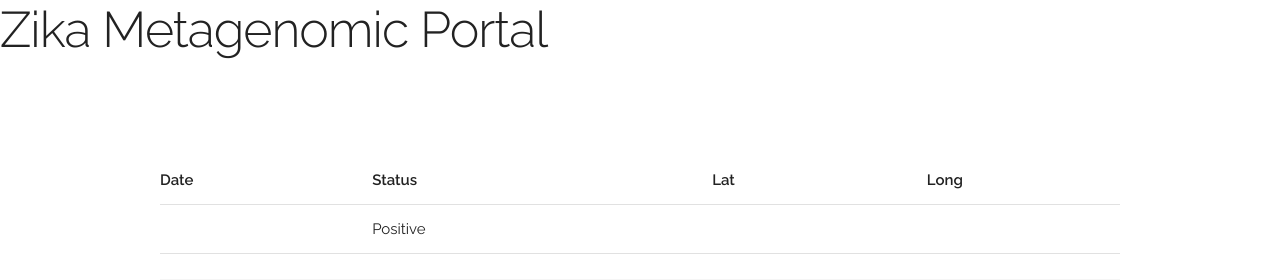
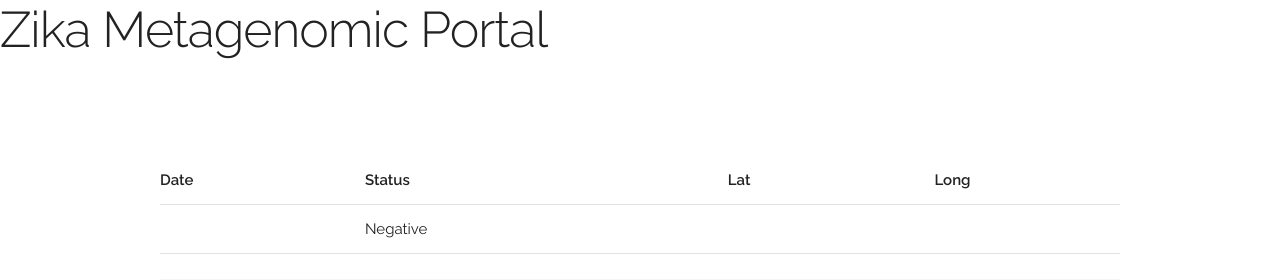
Before and after one commit to wallingTACC/zika-hack, a Django app: template gene_analyze_web/agave_job/templates/submission_details.html in a window 1280 px wide. Shown: the top 280 px of the page. Run offline with Django 3.2, Linux system fonts and the light colour scheme; the template is opened without the code that fills it, so the values that code supplies are empty; some libraries are stand-ins or nearby versions.

Commit message:
Wire up result status

```diff
--- a/gene_analyze_web/agave_job/models.py
+++ b/gene_analyze_web/agave_job/models.py
@@ -14,7 +14,7 @@ class Submission(models.Model):
     lng = models.DecimalField(max_digits=8, decimal_places=3)
     datetime = models.DateTimeField()
 
-    result = models.BooleanField()
+    result = models.NullBooleanField(null=True)
 
     submission_file = models.FileField(null=True)
 
--- a/gene_analyze_web/agave_job/templates/submission_details.html
+++ b/gene_analyze_web/agave_job/templates/submission_details.html
@@ -16,7 +16,7 @@
         <tbody>
         <tr>
             <td>{{ submission.datetime }}</td>
-            <td>Positive</td>
+            <td>{{ submission.result|yesno:"Positive,Negative,Unknown" }}</td>
             <td>{{ submission.lat }}</td>
             <td>{{ submission.lng }}</td>
         </tr>
```
Also changed, not shown: gene_analyze_web/agave_job/migrations/0005_auto_20160909_1941.py (added).
